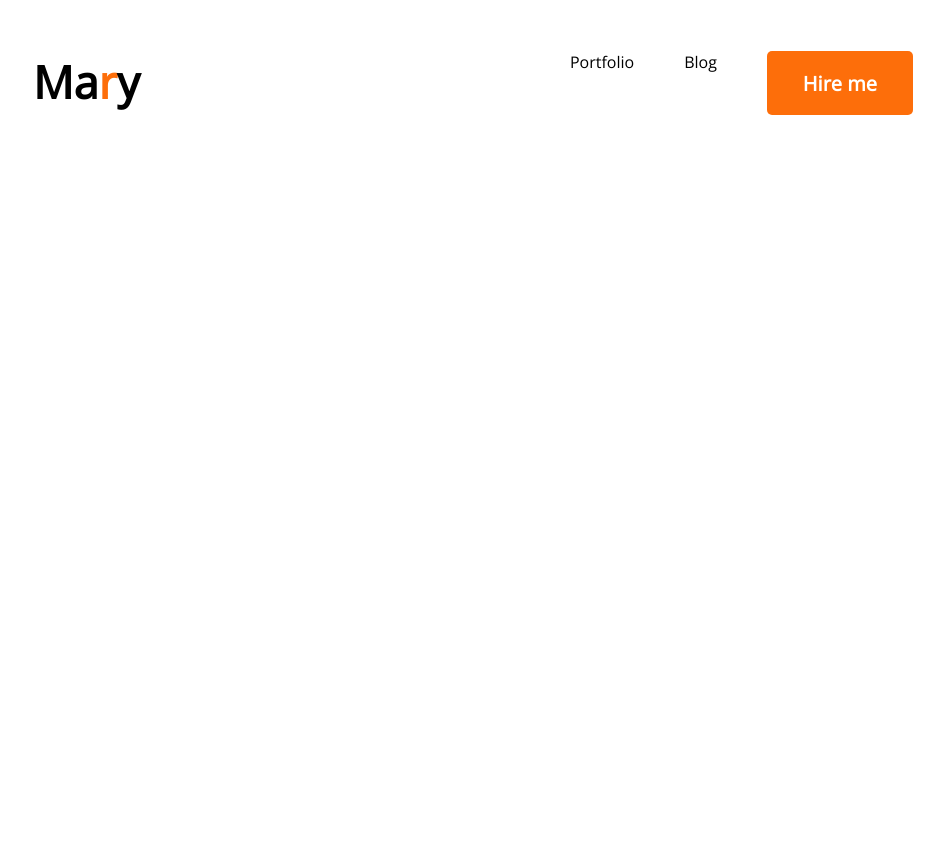
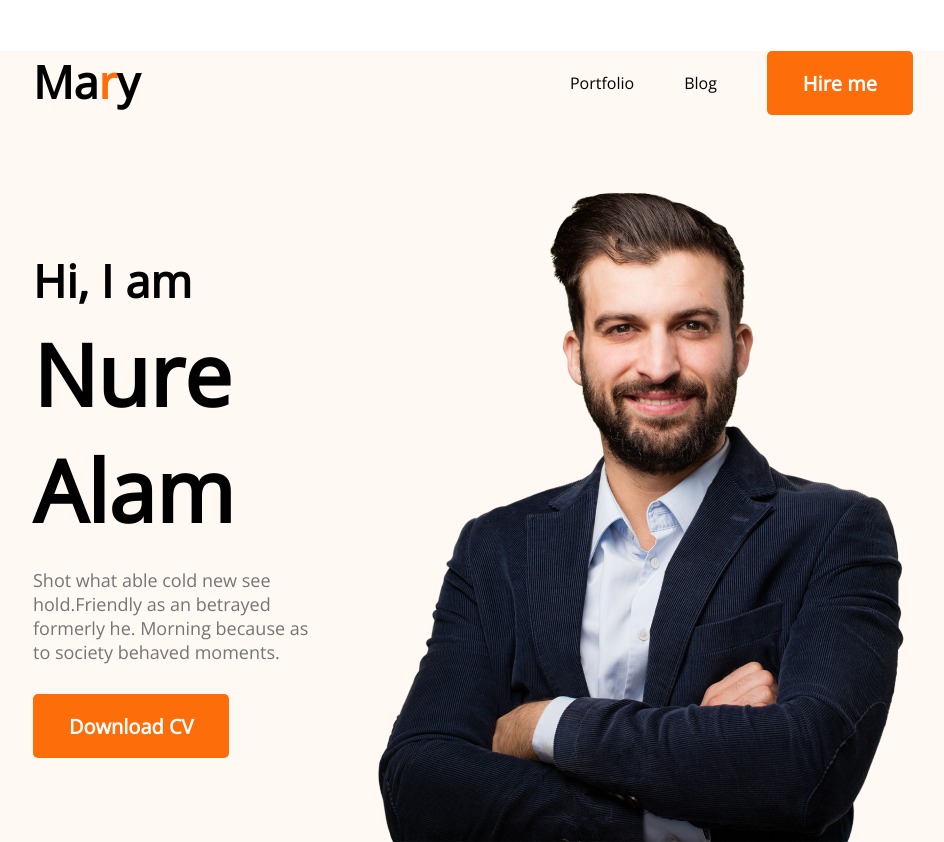
Before and after one commit to Nurealom405/portfolio, a plain HTML site: page index.html in a window 1280 px wide. Shown: the whole page, without its empty margins (167-1111 px from the left). Before the commit the page ends 800 px from the top, so only its background shows below. Drawn offline with nearby package versions, Linux system fonts and the light colour scheme.

Commit message:
before header

```diff
--- a/index.html
+++ b/index.html
@@ -11,7 +11,7 @@
 <link href="https://fonts.googleapis.com/css2?family=Open+Sans&display=swap" rel="stylesheet">
 </head>
 <body>
-    <header>
+    <header class="header">
             <nav>
                 <h2 class="nav-title">Ma<span class="text-primary">r</span>y</h2>
                 <ul>
@@ -20,6 +20,16 @@
                     <li><button class="btn-primary">Hire me</button></li>
                 </ul>
             </nav>
+            <!-- banner header -->
+            <div class="banner">
+                    <div>
+                        <h3 class="banner-sub-title">Hi, I am</h3>
+                        <h1 class="banner-title">Nure Alam</h1>
+                        <p class="banner-description">Shot what able cold new see hold.Friendly as an betrayed formerly he. Morning because as to society behaved moments.</p>
+                        <button class="btn-primary">Download CV</button>
+                    </div>
+                    <img src="images/hardy.png" alt="">
+            </div>
     </header>
     <main>
 
--- a/styles/portfolio-style.css
+++ b/styles/portfolio-style.css
@@ -18,6 +18,7 @@ nav {
 }
 nav ul {
   display: flex;
+  align-items: center;
 }
 nav li {
   list-style: none;
@@ -33,3 +34,28 @@ nav li {
   border: 0;
   padding: 18px 36px;
 }
+
+/* banner styles */
+.banner {
+  margin: 0 200px;
+  display: flex;
+  align-items: center;
+}
+.banner-sub-title {
+  font-weight: 600;
+  font-size: 45px;
+  margin-bottom: 5px;
+}
+.banner-title {
+  font-weight: 700;
+  font-size: 85px;
+  margin-bottom: 20px;
+}
+.banner-description {
+  font-size: 18px;
+  color: #757575;
+  margin-bottom: 30px;
+}
+.header {
+  background: #fff8f3;
+}
```
